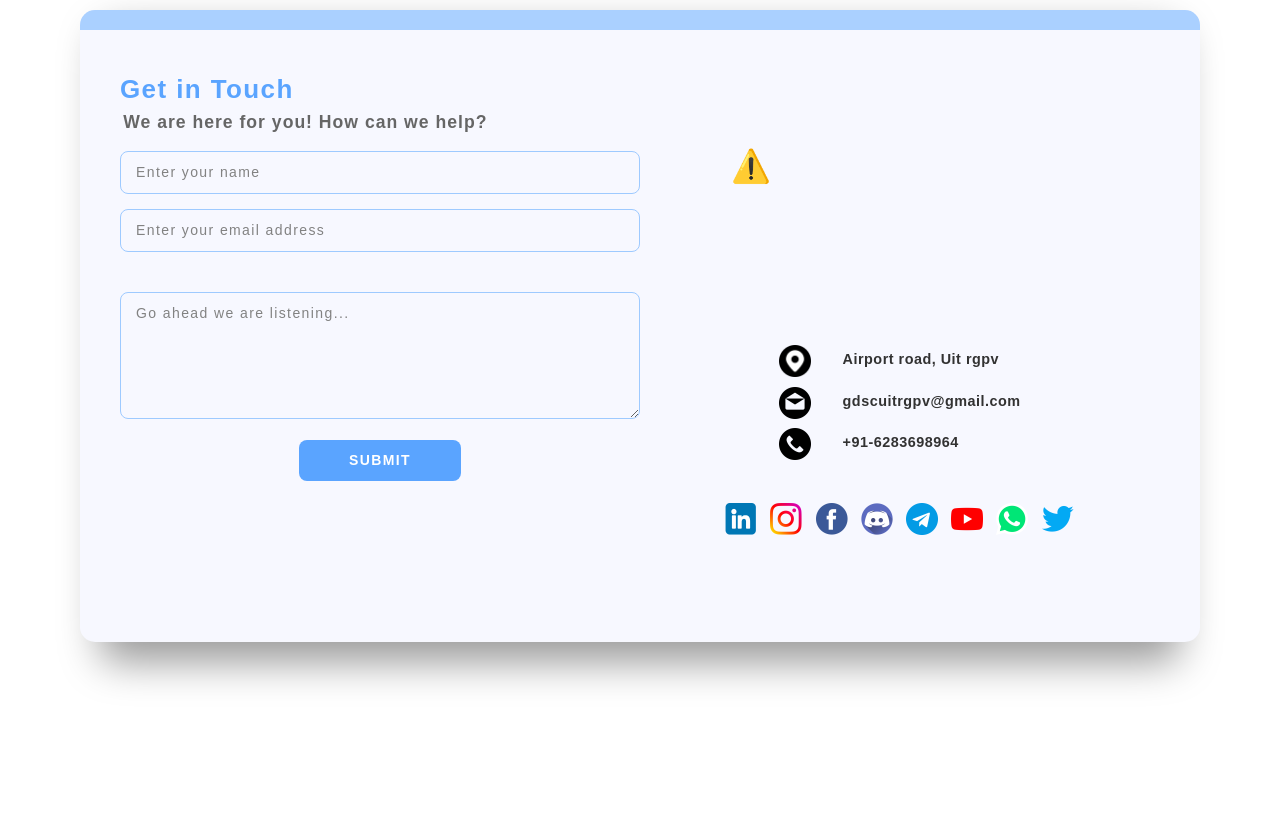
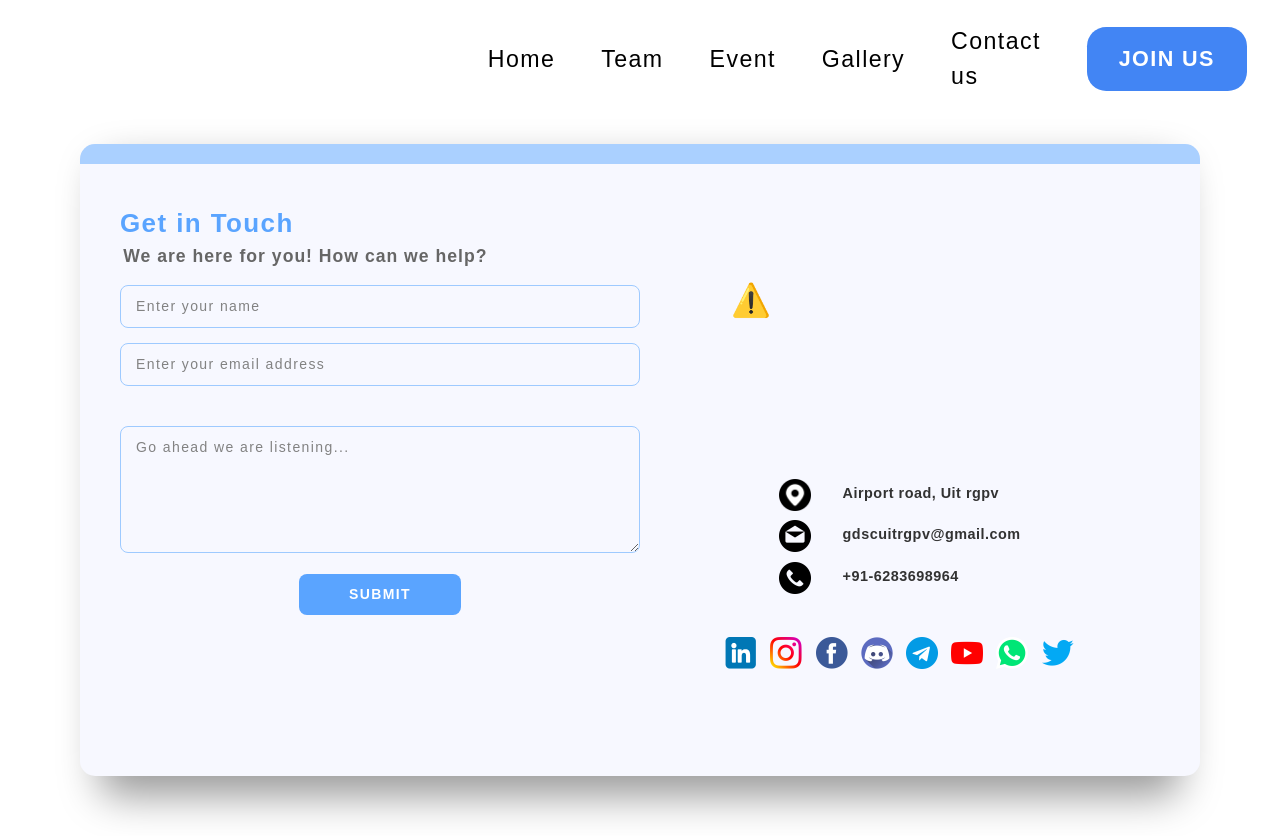
Before and after one commit to gdscrgpv/gdsc-website, a React (Create React App) app: page /contact in a window 1280 px wide. Before the commit the page ends 800 px from the top, so only its background shows below. Built offline with nearby package versions, Linux system fonts and the light colour scheme; no server answers.

Commit message:
contact us section with navbar

```diff
--- a/src/Pages/Contact.js
+++ b/src/Pages/Contact.js
@@ -13,11 +13,13 @@ import {
   FaGoogle,
 } from "react-icons/fa";
 import ContactComponent from "../Component/Contact";
+import NavBarcomp from "../Component/NavBar";
 export default class Contact extends Component {
   render() {
     return (
       <>
         <div className="">
+          <NavBarcomp/>
           <ContactComponent />
         </div>
       </>
```
